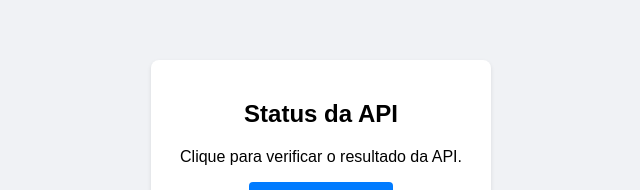
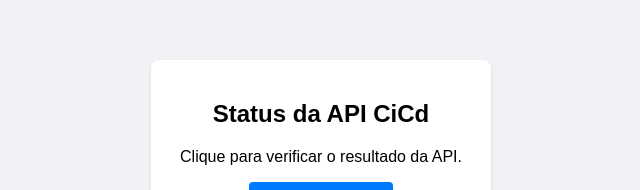
Before and after one commit to PauloAlvino/projeto-cicd-frontend, a plain HTML site: page index.html in a window 1280 px wide. Shown: the part 217-407 px from the top of the page, without its empty margins (319-959 px from the left). Drawn offline with Linux system fonts and the light colour scheme.

Commit message:
feat: adicionando header remodelado

```diff
--- a/index.html
+++ b/index.html
@@ -54,7 +54,7 @@
 <body>
 
     <div class="card">
-        <h2>Status da API</h2>
+        <h2>Status da API CiCd</h2>
         <p>Clique para verificar o resultado da API.</p>
 
         <button onclick="verificarStatus()">Verificar Agora</button>
```
